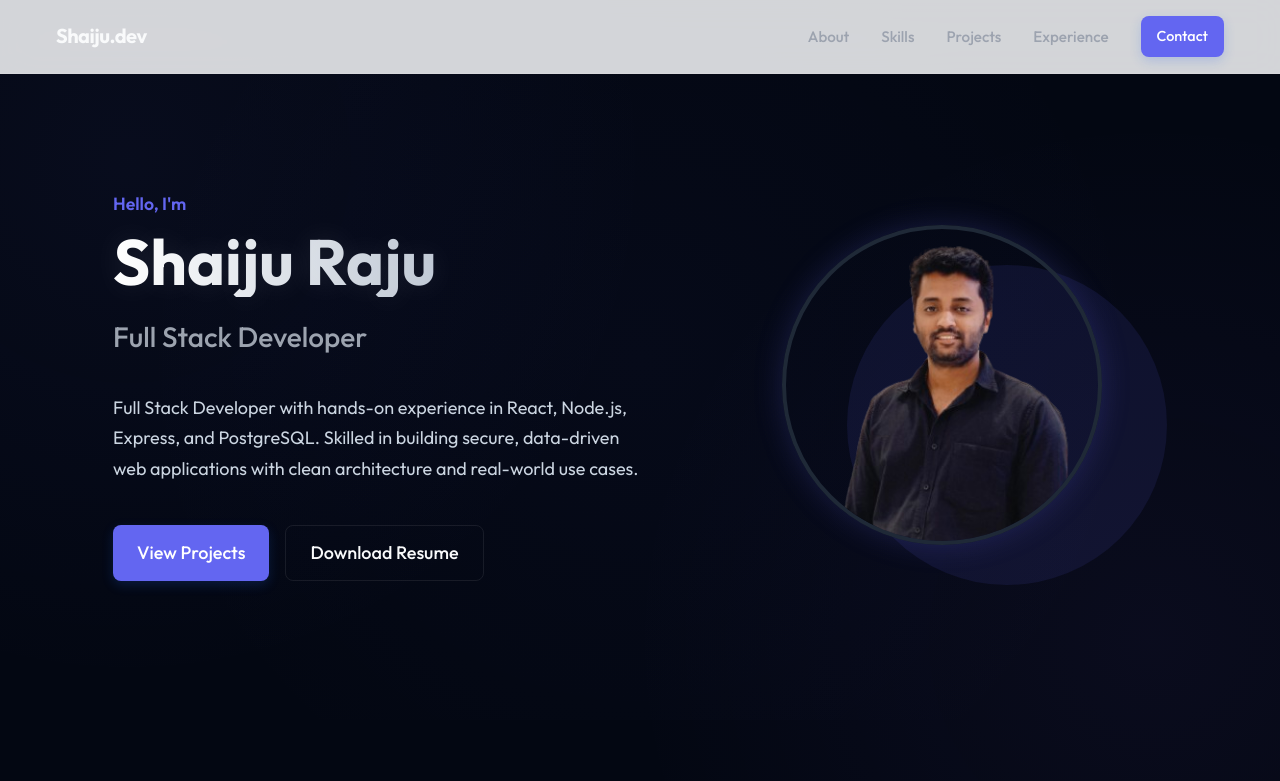
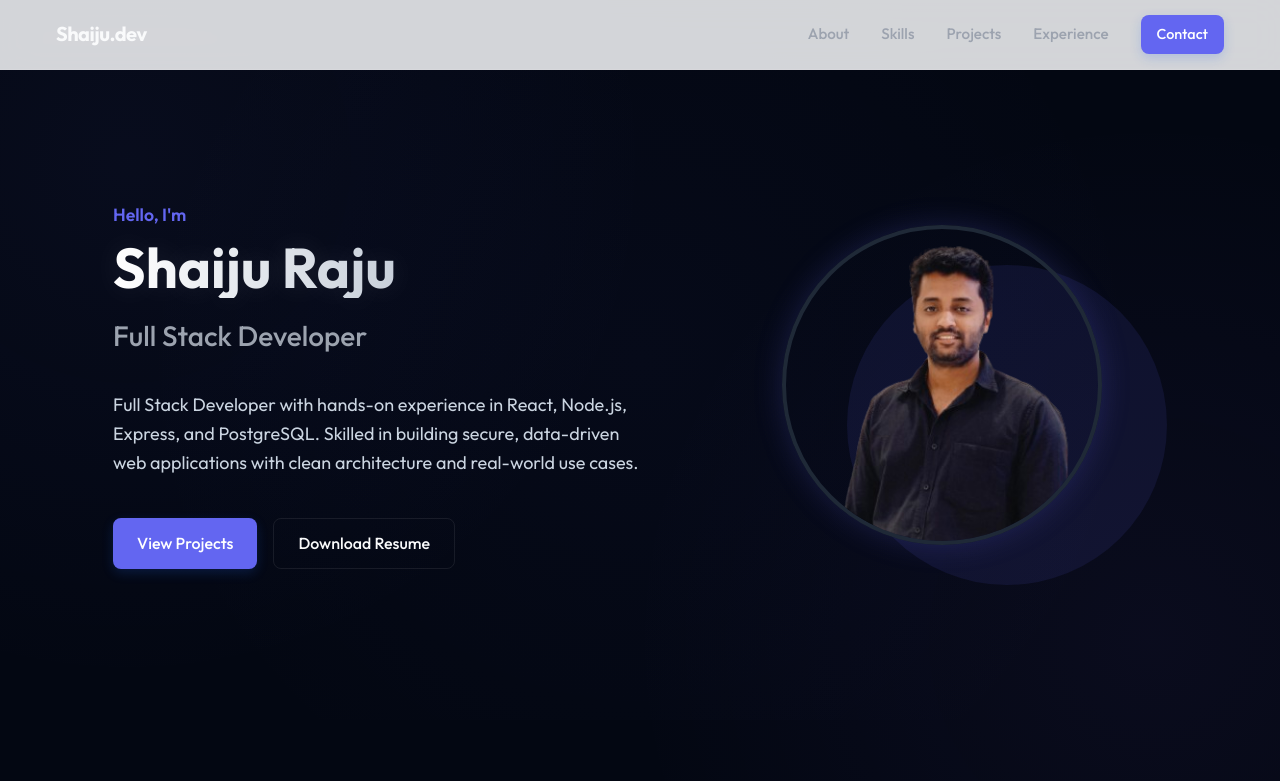
Before and after one commit to Shaiju-Raju/portfolio, a website built with Vite: page index.html in a window 1280 px wide. Shown: the top 781 px of the page. Built offline with nearby package versions, Linux system fonts and the light colour scheme.

Commit message:
font size reduced

```diff
--- a/index.html
+++ b/index.html
@@ -1,10 +1,12 @@
 <!doctype html>
 <html lang="en">
+
 <head>
   <meta charset="UTF-8" />
   <meta name="viewport" content="width=device-width, initial-scale=1.0" />
   <title>Shaiju Raju | Full Stack Developer</title>
-    <meta name="description" content="Full Stack Developer specialized in React, Node.js, Express, and PostgreSQL. Building secure, data-driven web applications.">
+  <meta name="description"
+    content="Full Stack Developer specialized in React, Node.js, Express, and PostgreSQL. Building secure, data-driven web applications.">
 
   <!-- Google Fonts: Outfit -->
   <link rel="preconnect" href="https://fonts.googleapis.com">
@@ -13,6 +15,7 @@
 
   <link rel="icon" type="image/svg+xml" href="/vite.svg" />
 </head>
+
 <body>
   <nav class="navbar">
     <div class="container nav-container">
@@ -39,17 +42,19 @@
         <h1 class="hero-name">Shaiju Raju</h1>
         <h2 class="hero-title">Full Stack Developer</h2>
         <p class="hero-text">
-            Full Stack Developer with hands-on experience in React, Node.js, Express, and PostgreSQL. Skilled in building secure, data-driven web applications with clean architecture and real-world use cases.
+          Full Stack Developer with hands-on experience in React, Node.js, Express, and PostgreSQL. Skilled in building
+          secure, data-driven web applications with clean architecture and real-world use cases.
         </p>
         <div class="hero-cta">
           <a href="#projects" class="btn-primary">View Projects</a>
-            <a href="https://drive.google.com/file/d/1tuq5ckV5DI_6ZcDrYOO6pHLHcPnSMnuJ/view?usp=sharing" class="btn-secondary">Download Resume</a>
+          <a href="https://drive.google.com/file/d/1tuq5ckV5DI_6ZcDrYOO6pHLHcPnSMnuJ/view?usp=sharing"
+            class="btn-secondary">Download Resume</a>
           <!-- Note: Resume link allows customization later -->
         </div>
       </div>
       <div class="hero-image-wrapper">
         <div class="hero-image-frame">
-            <img src="./public/profile.png" alt="Shaiju Raju - Profile Photo" class="hero-image" id="profile-photo">
+          <img src="/profile.png" alt="Shaiju Raju - Profile Photo" class="hero-image" id="profile-photo">
         </div>
         <div class="hero-decoration"></div>
       </div>
@@ -62,10 +67,12 @@
       <div class="about-content">
         <div class="about-card">
           <p>
-              I am a <strong>career transitioner from accounting</strong>, bringing strong analytical thinking, discipline, and problem-solving skills to the world of software development.
+            I am a <strong>career transitioner from accounting</strong>, bringing strong analytical thinking,
+            discipline, and problem-solving skills to the world of software development.
           </p>
           <p>
-              My passion lies in <strong>backend development, APIs, and database-driven applications</strong>. I love architecting secure systems and translating complex data into meaningful insights.
+            My passion lies in <strong>backend development, APIs, and database-driven applications</strong>. I love
+            architecting secure systems and translating complex data into meaningful insights.
           </p>
         </div>
       </div>
@@ -137,7 +144,8 @@
         <article class="project-card">
           <div class="project-content">
             <h3 class="project-title">Insights Dashboard</h3>
-              <p class="project-desc">Full stack data visualization dashboard allowing users to filter and analyze complex datasets.</p>
+            <p class="project-desc">Full stack data visualization dashboard allowing users to filter and analyze complex
+              datasets.</p>
             <ul class="project-features">
               <li>REST API–based backend</li>
               <li>Interactive charts and analytics</li>
@@ -162,7 +170,8 @@
         <article class="project-card">
           <div class="project-content">
             <h3 class="project-title">Full Stack Todo Application</h3>
-              <p class="project-desc">A secure task management application with authentication and robust error handling.</p>
+            <p class="project-desc">A secure task management application with authentication and robust error handling.
+            </p>
             <ul class="project-features">
               <li>JWT-based authentication</li>
               <li>Secure CRUD operations</li>
@@ -195,7 +204,9 @@
           <div class="timeline-content">
             <h3>Accounts Executive</h3>
             <span class="location">Bahrain</span>
-              <p>Key responsibilities included data handling, ensuring accuracy in financial reporting, client coordination, and maintaining high standards of professional responsibility. Developed strong analytical and organizational habits.</p>
+            <p>Key responsibilities included data handling, ensuring accuracy in financial reporting, client
+              coordination, and maintaining high standards of professional responsibility. Developed strong analytical
+              and organizational habits.</p>
           </div>
         </div>
       </div>
@@ -232,4 +243,5 @@
 
   <script type="module" src="/src/main.js"></script>
 </body>
+
 </html>
--- a/src/style.css
+++ b/src/style.css
@@ -58,9 +58,7 @@
   font-family: var(--font-main);
   background-color: var(--bg-body);
   color: var(--text-main);
-  line-height: 1.7;
-  font-size: 18px;
-  /* Increased from default 16px */
+  line-height: 1.6;
   -webkit-font-smoothing: antialiased;
   background-image:
     radial-gradient(circle at 10% 20%, rgba(99, 102, 241, 0.05), transparent 40%),
@@ -178,8 +176,7 @@
   -webkit-backdrop-filter: blur(16px);
   z-index: 1000;
   border-bottom: 1px solid var(--border-light);
-  height: 74px;
-  /* Slightly taller */
+  height: 70px;
   display: flex;
   align-items: center;
 }
@@ -257,8 +254,7 @@
 }
 
 .hero-name {
-  font-size: 4rem;
-  /* Larger */
+  font-size: 3.5rem;
   line-height: 1.1;
   margin-bottom: 1rem;
   background: linear-gradient(to right, #ffffff, #94a3b8);
```
Lines whose indentation alone changed are shown as unchanged.
